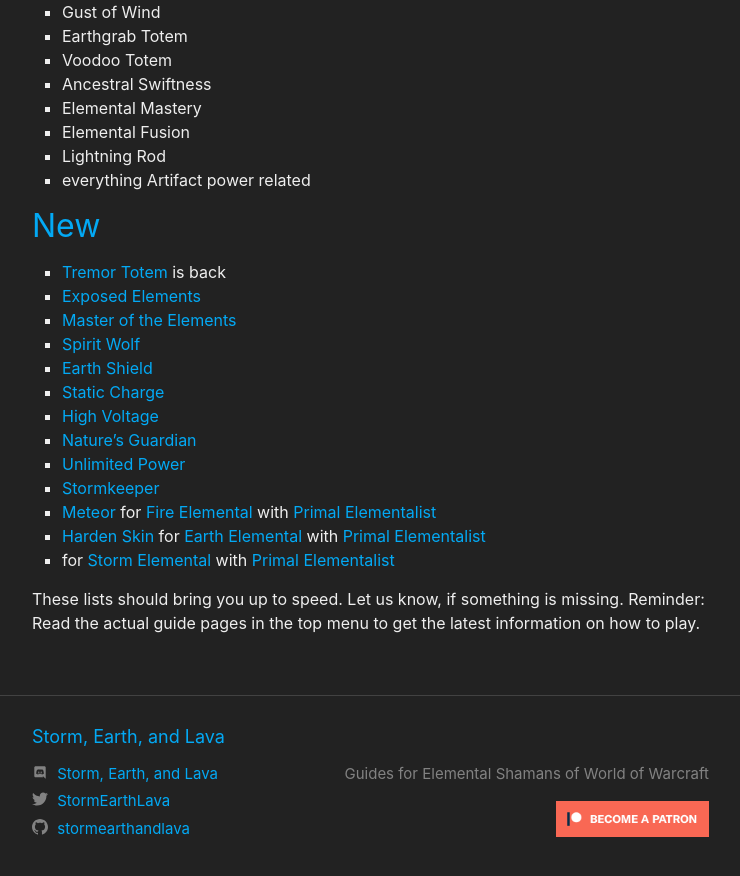
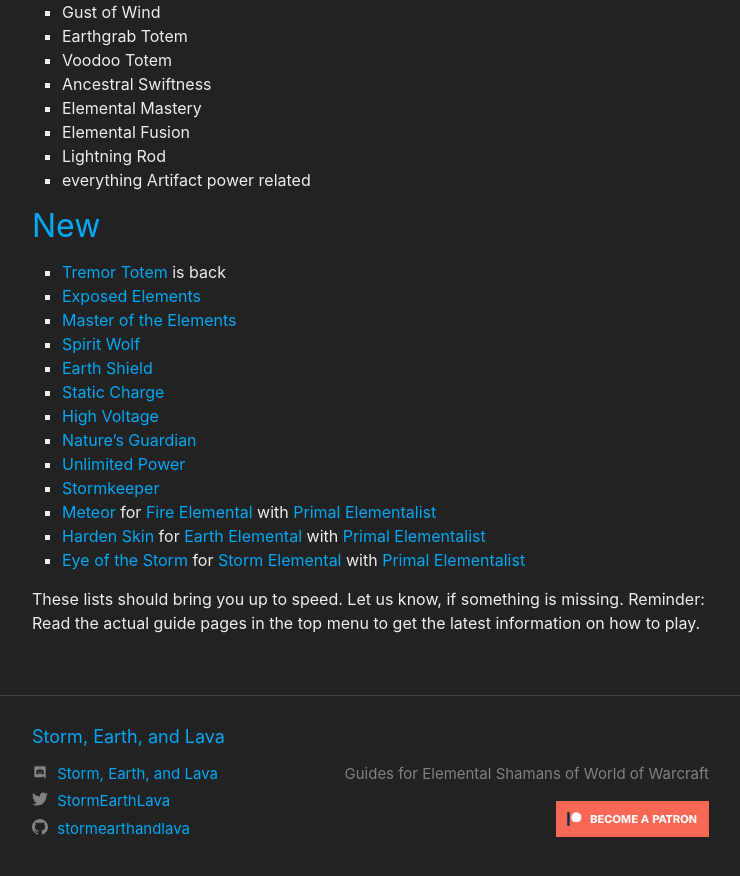
Before and after one commit to stormearthandlava/stormearthandlava.github.io, a Jekyll site: the page built from blog/_posts/2018-07-17-bfa-prepatch.md, in a window 1280 px wide and 900 px high, scrolled down 950 px. Shown: the top 876 px of the window, without its empty margins (268-1008 px from the left). Built offline with Jekyll 4.4.1, drawn with Linux system fonts in a browser that asks for light colours; a script that is not in the unit is left out.

Commit message:
add normal eye_of_the_storm tooltip shortcut

```diff
--- a/_data/spell.yml
+++ b/_data/spell.yml
@@ -103,6 +103,7 @@
 
 call_lightning: <a href="http://bfa.wowhead.com/spell=157348/call-lightning" target="blank">Call Lightning</a>
 
+eye_of_the_storm: <a href="http://bfa.wowhead.com/spell=157375/eye-of-the-storm" target="blank">Eye of the Storm</a>
 eye_of_the_storm_damage: <a href="http://bfa.wowhead.com/spell=157375/eye-of-the-storm" target="blank">Eye of the Storm</a>
 
 eye_of_the_storm_movement: <a href="http://bfa.wowhead.com/spell=157382/eye-of-the-storm" target="blank">Eye of the Storm</a>
```
